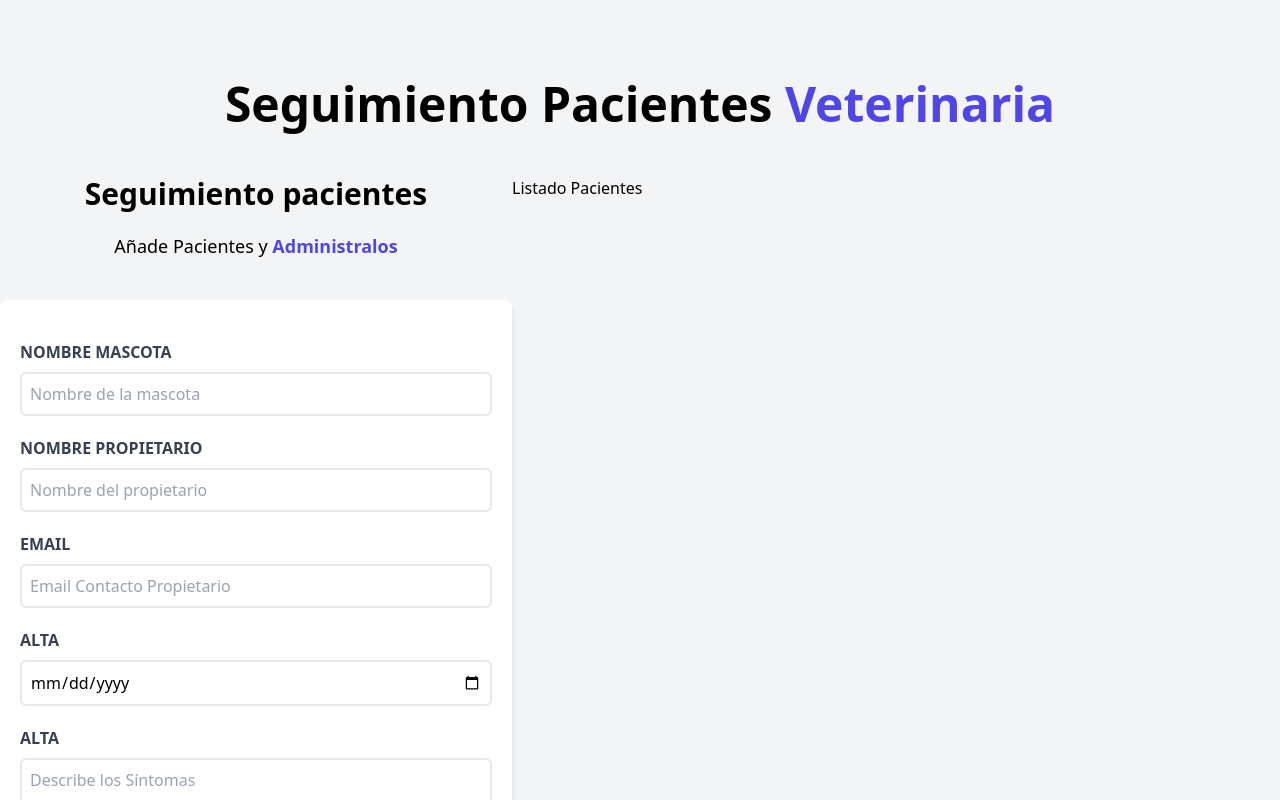
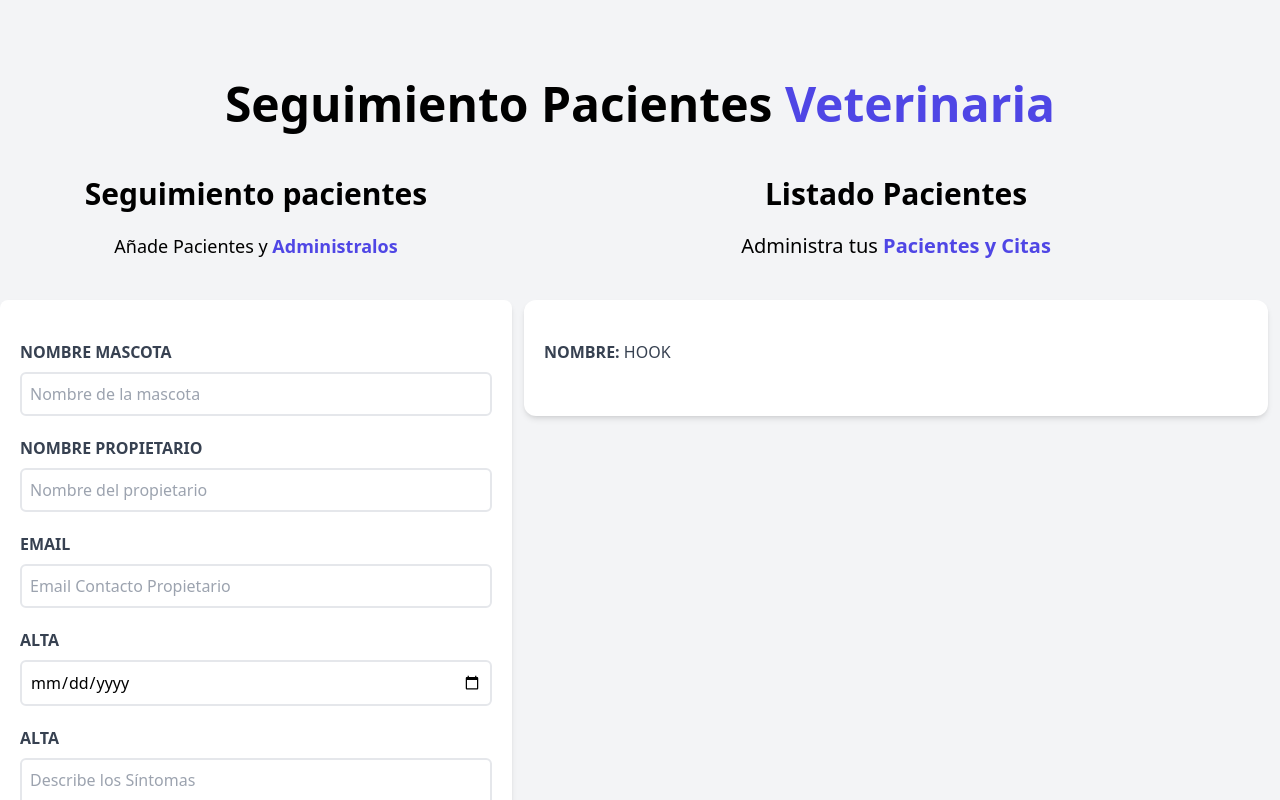
Before and after one commit to SebastianRiquelmeM/react_projects, a React (Vite) app in the folder citas-react/: page / in a window 1280 px wide. Shown: the top 800 px of the page. Built offline with nearby package versions, Linux system fonts and the light colour scheme.

Commit message:
a mitad de crear el listado de pacientes

```diff
--- a/citas-react/src/components/ListadoPacientes.jsx
+++ b/citas-react/src/components/ListadoPacientes.jsx
@@ -3,7 +3,17 @@ import React from "react";
 export const ListadoPacientes = () => {
 	return (
 		<div className="w-1/2 md:w-3/5">
-			<h2>Listado Pacientes</h2>
+			<h2 className="font-black text-3xl text-center">Listado Pacientes</h2>
+			<p className="text-xl mt-5 mb-10 text-center">
+				Administra tus {""}
+				<span className="text-indigo-600 font-bold">Pacientes y Citas</span>
+			</p>
+
+			<div className="m-3 bg-white shadow-md px-5 py-10 rounded-xl">
+				<p className="font-bold mb-3 text-gray-700 uppercase">Nombre: {""}
+					<span className="font-normal">Hook</span>
+				</p>
+			</div>
 		</div>
 	);
 };
```
